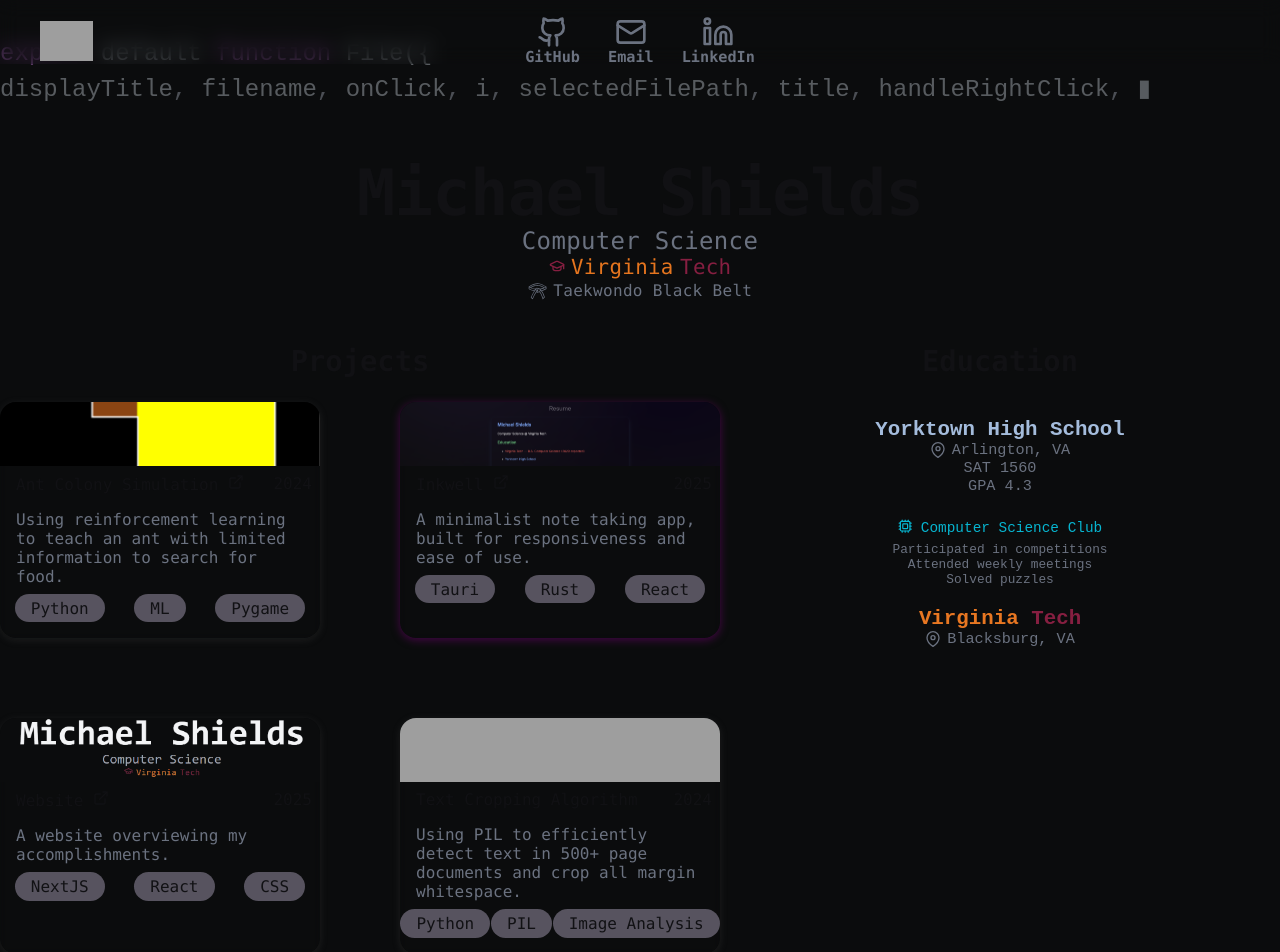
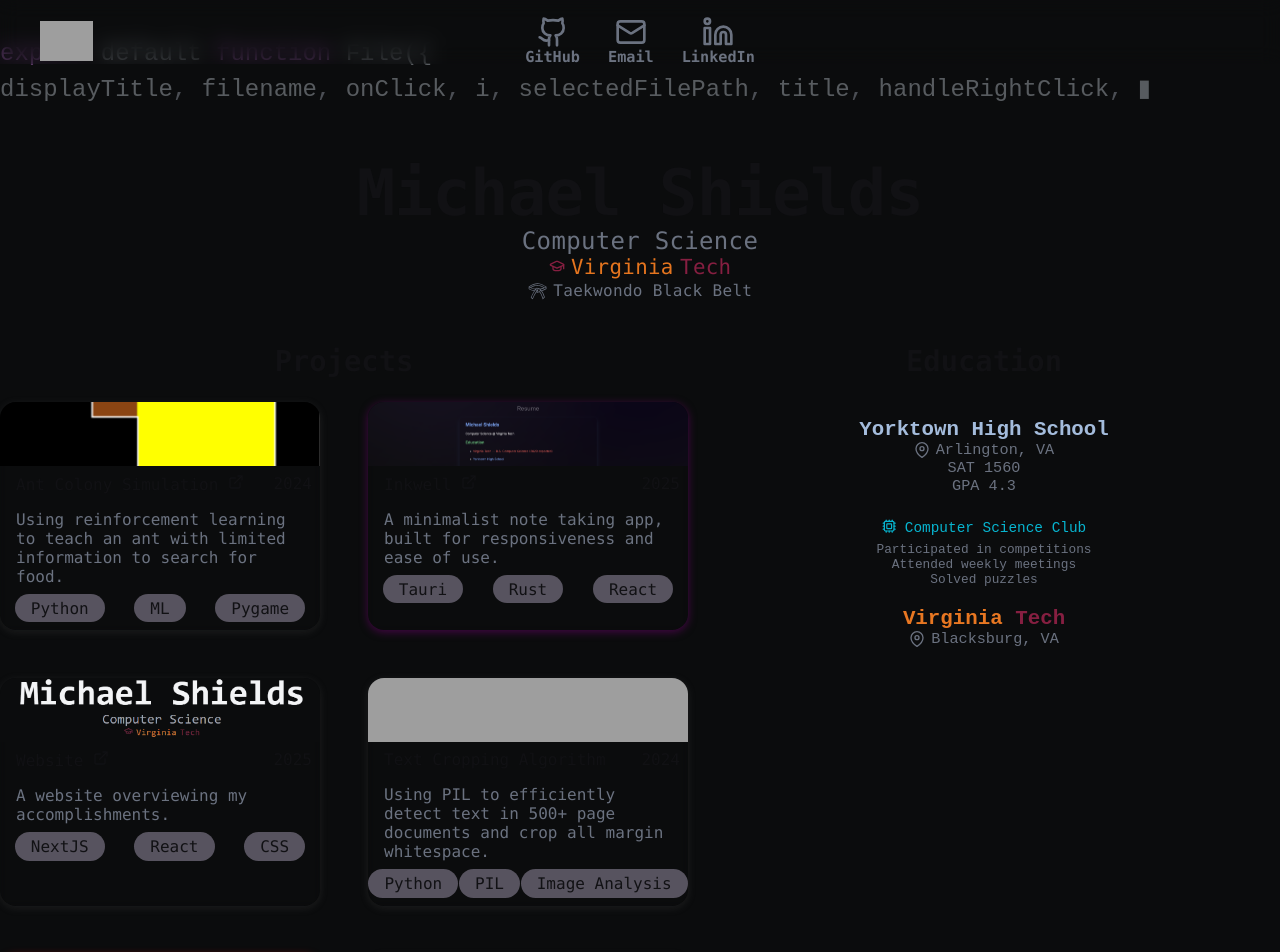
Before and after one commit to MichaelOShields/Website, a Next.js app: page / in a window 1280 px wide. Shown: the top 952 px of the page. Built offline with nearby package versions, Linux system fonts and the light colour scheme; grey boxes are pictures that could not be loaded.

Commit message:
Fixing margins

```diff
--- a/app/globals.css
+++ b/app/globals.css
@@ -323,9 +323,10 @@
 
 .project-cards {
   display:grid;
-  gap: 5rem;
+  gap: 3rem;
 
   grid-template-columns: repeat(2, 1fr);
+  grid-template-rows: auto auto 1fr;
 
 
 }
@@ -448,6 +449,7 @@
   /* background:var(--bg); */
   display:flex;
   flex-direction:row;
+  grid-row: 3;
 }
 
 .project-card .tag {
@@ -457,7 +459,8 @@
   border-radius: 999px;
   padding: .3rem 1rem;
 
-  margin-bottom: 1rem;
+  margin-bottom: .5rem;
+
 }
 
 .project-card .description {
```
